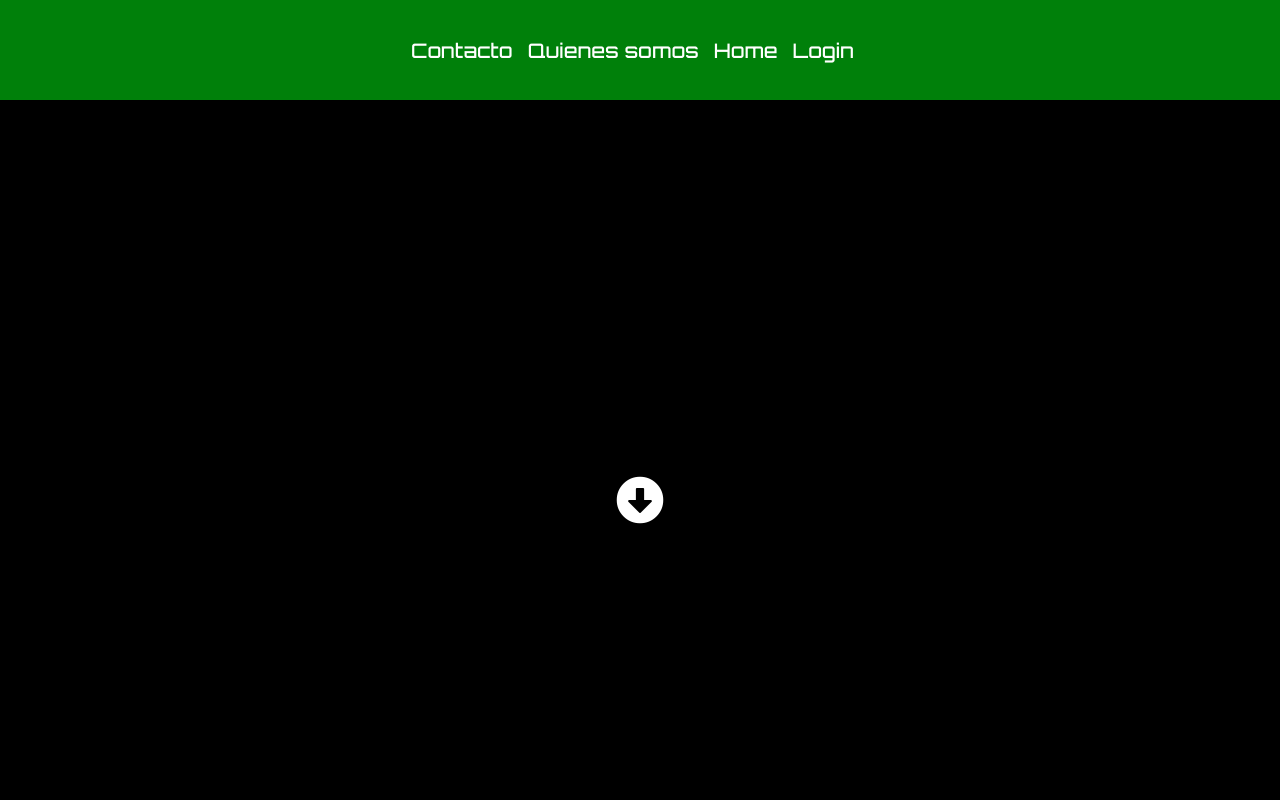
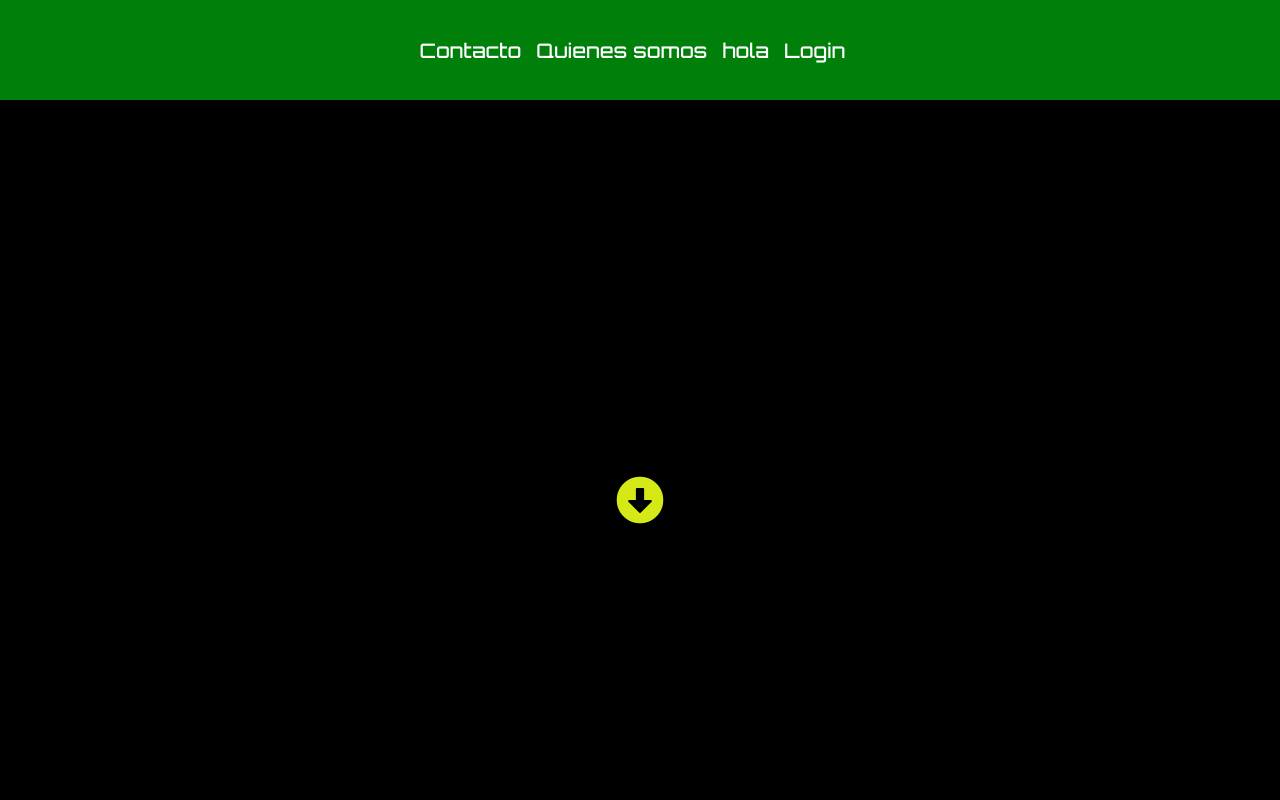
Before and after one commit to Hack-ademy-5/ejercicio_pareja_git, a plain HTML site: page index.html in a window 1280 px wide. Shown: the top 800 px of the page. Drawn offline with Linux system fonts and the light colour scheme.

Commit message:
cambio index

```diff
--- a/index.html
+++ b/index.html
@@ -17,7 +17,7 @@
 
     <style>
         .animation {
-            color: white;
+            color: rgb(212, 233, 23);
         }
 
         .arrow {
@@ -49,7 +49,7 @@
         <!-- elemento contenedor madre -->
         <a href="#">Contacto</a><!--  hijo 1 -->
         <a href="#">Quienes somos</a><!--  hijo 2 -->
-        <a href="#">Home</a> <!-- hijo 3 -->
+        <a href="#">hola</a> <!-- hijo 3 -->
         <a href="#">Login</a> <!-- hijo 4 -->
     </div>
     <div class="container">
```
